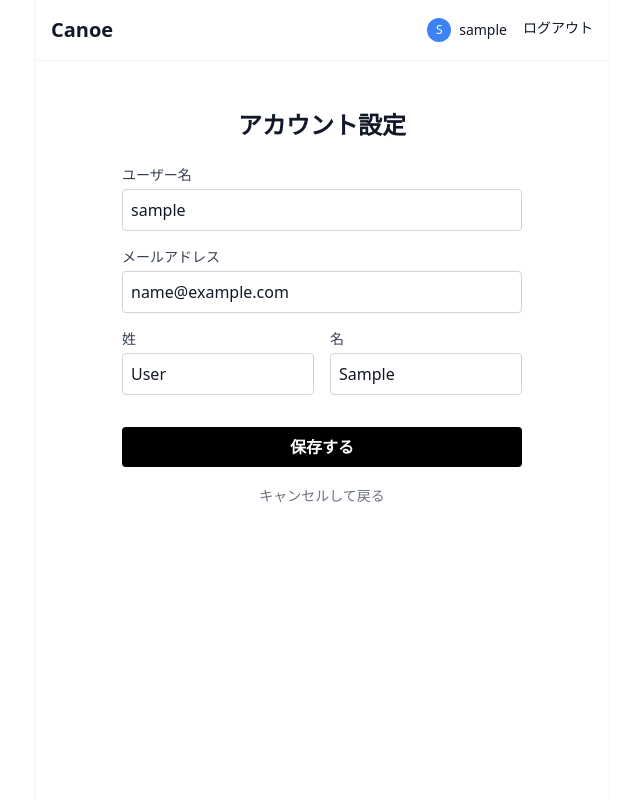
After one commit to tatsumi-yoshikawa/canoe, a Django app: page /profile/edit/ in a window 1280 px wide. The commit adds this page. Shown: the whole page, without its empty margins (318-958 px from the left). Run offline with Django 5.2, Linux system fonts and the light colour scheme; the visitor is signed in with stand-in values (Sample User, id 1); some libraries are stand-ins or nearby versions.

Commit message:
modified files for testing AI generated twittre like SNS application

```diff
--- a/app/forms.py
+++ b/app/forms.py
@@ -1,5 +1,7 @@
 from django import forms
 from app.models import Tweet
+from django.contrib.auth.models import User
+
 
 class TweetForm(forms.ModelForm):
     class Meta:
@@ -7,11 +9,21 @@ class TweetForm(forms.ModelForm):
         fields = ['content']
         widgets = {
             'content': forms.Textarea(attrs={
-                'class': 'w-full bg-gray-100 rounded-lg p-4 border border-gray-200 focus:outline-none focus:ring-2 focus:ring-blue-400 focus:bg-white transition duration-200 resize-none',
-                'rows': '3',
-                'placeholder': '今どうしてる？',
-                # Alpine.jsと連携するための属性
-                'x-model': 'content',
-                'maxlength': '280'
+                'class': 'w-full bg-transparent border-none focus:ring-0 text-lg placeholder-gray-400 resize-none',
+                'rows': 2,
+                'placeholder': 'いまどうしてる？',
             })
         }
+
+
+class UserUpdateForm(forms.ModelForm):
+    class Meta:
+        model = User
+        # 標準Userモデルにあるフィールドのみ使用
+        fields = ['username', 'email', 'first_name', 'last_name']
+        widgets = {
+            'username': forms.TextInput(attrs={'class': 'w-full border border-gray-300 p-2 rounded'}),
+            'email': forms.EmailInput(attrs={'class': 'w-full border border-gray-300 p-2 rounded'}),
+            'first_name': forms.TextInput(attrs={'class': 'w-full border border-gray-300 p-2 rounded'}),
+            'last_name': forms.TextInput(attrs={'class': 'w-full border border-gray-300 p-2 rounded'}),
+        }
--- a/app/templates/app/base.html
+++ b/app/templates/app/base.html
@@ -3,32 +3,39 @@
 <head>
     <meta charset="UTF-8">
     <meta name="viewport" content="width=device-width, initial-scale=1.0">
-    <title>Django Tweet App</title>
-
-    <!-- Tailwind CSS -->
+    <title>Canoe</title>
     <script src="https://cdn.tailwindcss.com"></script>
-
-    <!-- HTMX -->
     <script src="https://unpkg.com/htmx.org@1.9.10"></script>
-
-    <!-- Alpine.js -->
-    <script defer src="https://cdn.jsdelivr.net/npm/alpinejs@3.x.x/dist/cdn.min.js"></script>
-
-    <!-- CSRFトークンをHTMXヘッダーに自動付与する設定 -->
     <script>
         document.body.addEventListener('htmx:configRequest', (event) => {
             event.detail.headers['X-CSRFToken'] = '{{ csrf_token }}';
         });
     </script>
 </head>
-<body class="bg-gray-50 text-gray-800">
-    <div class="max-w-xl mx-auto min-h-screen bg-white shadow-lg border-x border-gray-100">
-        <!-- ヘッダー -->
-        <header class="p-4 border-b border-gray-100 sticky top-0 bg-white/90 backdrop-blur-sm z-10">
-            <h1 class="text-xl font-bold text-blue-500">Home</h1>
+<body class="bg-white text-gray-900 min-h-screen">
+    <div class="container mx-auto max-w-xl border-x border-gray-100 min-h-screen">
+        <!-- ナビゲーション -->
+        <header class="flex justify-between items-center p-4 border-b border-gray-100 sticky top-0 bg-white/90 backdrop-blur z-10">
+            <h1 class="text-xl font-bold"><a href="{% url 'timeline' %}">Canoe</a></h1>
+            <nav class="flex gap-4 text-sm font-medium">
+                {% if user.is_authenticated %}
+                    <a href="{% url 'profile_edit' %}" class="flex items-center gap-2 hover:text-blue-500">
+                        <!-- アイコンの代わりにイニシャルを表示 -->
+                        <div class="w-6 h-6 rounded-full bg-blue-500 text-white flex items-center justify-center text-xs">
+                            {{ user.username.0|upper }}
+                        </div>
+                        {{ user.username }}
+                    </a>
+                    <form action="{% url 'logout' %}" method="post" class="inline">
+                        {% csrf_token %}
+                        <button type="submit" class="hover:text-red-500">ログアウト</button>
+                    </form>
+                {% else %}
+                    <a href="{% url 'login' %}">ログイン</a>
+                {% endif %}
+            </nav>
         </header>
 
-        <!-- コンテンツ埋め込み -->
         <main>
             {% block content %}{% endblock %}
         </main>
--- /dev/null
+++ b/app/templates/app/profile_edit.html
@@ -0,0 +1,42 @@
+{% extends 'app/base.html' %}
+
+{% block content %}
+<div class="max-w-md mx-auto p-6 mt-6">
+    <h2 class="text-2xl font-bold mb-6 text-center">アカウント設定</h2>
+
+    <form method="POST" class="space-y-4">
+        {% csrf_token %}
+
+        <div>
+            <label class="block text-sm font-medium text-gray-700 mb-1">ユーザー名</label>
+            {{ form.username }}
+        </div>
+
+        <div>
+            <label class="block text-sm font-medium text-gray-700 mb-1">メールアドレス</label>
+            {{ form.email }}
+        </div>
+
+        <div class="grid grid-cols-2 gap-4">
+            <div>
+                <label class="block text-sm font-medium text-gray-700 mb-1">姓</label>
+                {{ form.last_name }}
+            </div>
+            <div>
+                <label class="block text-sm font-medium text-gray-700 mb-1">名</label>
+                {{ form.first_name }}
+            </div>
+        </div>
+
+        <div class="pt-4">
+            <button type="submit" class="w-full bg-black text-white font-bold py-2 rounded hover:bg-gray-800 transition">
+                保存する
+            </button>
+        </div>
+
+        <div class="text-center mt-4">
+            <a href="{% url 'timeline' %}" class="text-sm text-gray-500 hover:text-black">キャンセルして戻る</a>
+        </div>
+    </form>
+</div>
+{% endblock %}
--- a/app/urls.py
+++ b/app/urls.py
@@ -7,8 +7,16 @@ from app import views
 #     path('detail/', views.detail, name='detail'),
 # ]
 
+
+from django.contrib.auth import views as auth_views
+
+
 urlpatterns = [
-    path('', views.index, name='index'),
-    path('tweet/create/', views.create_tweet, name='create_tweet'),
-    path('tweet/<int:tweet_id>/like/', views.like_tweet, name='like_tweet'),
+    path('', views.timeline, name='timeline'),
+    path('tweet/create/', views.tweet_create, name='tweet_create'),
+    path('tweet/<int:pk>/like/', views.like_toggle, name='like_toggle'),
+    path('profile/edit/', views.profile_edit, name='profile_edit'),
+
+    path('accounts/login/', auth_views.LoginView.as_view(template_name='app/login.html'), name='login'),
+    path('logout/', auth_views.LogoutView.as_view(), name='logout'),
 ]
--- a/app/views.py
+++ b/app/views.py
@@ -17,30 +17,63 @@ from django.shortcuts import render
 #     return render(request, 'app/detail.html')
 
 
-from django.shortcuts import get_object_or_404
-from django.http import HttpResponse
+from django.shortcuts import get_object_or_404, redirect
+from django.contrib.auth.decorators import login_required
+from django.views.decorators.http import require_http_methods
 from app.models import Tweet
-from app.forms import TweetForm
+from app.forms import TweetForm, UserUpdateForm
 
-def index(request):
-    tweets = Tweet.objects.order_by('-created_at')
+
+@login_required
+def timeline(request):
+    # Userモデルのみ結合（Profile結合は削除）
+    tweets = Tweet.objects.select_related('user').prefetch_related('likes')
     form = TweetForm()
-    return render(request, 'app/index.html', {'tweets': tweets, 'form': form})
+    return render(request, 'app/timeline.html', {
+        'tweets': tweets,
+        'form': form
+    })
 
-def create_tweet(request):
-    if request.method == "POST":
-        form = TweetForm(request.POST)
+
+@login_required
+@require_http_methods(["POST"])
+def tweet_create(request):
+    form = TweetForm(request.POST)
+    if form.is_valid():
+        tweet = form.save(commit=False)
+        tweet.user = request.user
+        tweet.save()
+        return render(request, 'app/partials/tweet.html', {'tweet': tweet})
+    return render(request, 'app/partials/tweet.html', {'error': True}) # 簡易エラー処理
+
+
+@login_required
+@require_http_methods(["POST"])
+def like_toggle(request, pk):
+    tweet = get_object_or_404(Tweet, pk=pk)
+    user = request.user
+
+    if user in tweet.likes.all():
+        tweet.likes.remove(user)
+        is_liked = False
+    else:
+        tweet.likes.add(user)
+        is_liked = True
+
+    return render(request, 'app/partials/like_button.html', {
+        'tweet': tweet,
+        'is_liked': is_liked
+    })
+
+
+@login_required
+def profile_edit(request):
+    if request.method == 'POST':
+        form = UserUpdateForm(request.POST, instance=request.user)
         if form.is_valid():
-            tweet = form.save()
-            # HTMXリクエストに対しては、作成されたツイートのHTML断片だけを返す
-            return render(request, 'app/partials/tweet.html', {'tweet': tweet})
-    return HttpResponse(status=400)
+            form.save()
+            return redirect('timeline')
+    else:
+        form = UserUpdateForm(instance=request.user)
 
-def like_tweet(request, tweet_id):
-    if request.method == "POST":
-        tweet = get_object_or_404(Tweet, pk=tweet_id)
-        tweet.likes += 1
-        tweet.save()
-        # いいねボタン部分だけを更新するために、ボタンのHTML断片を返す
-        return render(request, 'app/partials/like_button.html', {'tweet': tweet})
-    return HttpResponse(status=400)
+    return render(request, 'app/profile_edit.html', {'form': form})
--- a/canoe/settings.py
+++ b/canoe/settings.py
@@ -170,3 +170,8 @@ SECURE_HSTS_INCLUDE_SUBDOMAINS = env('SECURE_HSTS_INCLUDE_SUBDOMAINS')
 SECURE_SSL_REDIRECT = env('SECURE_SSL_REDIRECT')
 
 SECURE_PROXY_SSL_HEADER = env('SECURE_PROXY_SSL_HEADER')
+
+
+# Prototype
+LOGIN_REDIRECT_URL = 'timeline'
+LOGOUT_REDIRECT_URL = 'login'
--- a/canoe/urls.py
+++ b/canoe/urls.py
@@ -26,5 +26,6 @@ urlpatterns = [
 from django.urls import include
 
 urlpatterns += [
-    path('app/', include('app.urls')),
+    # path('app/', include('app.urls')),
+    path('', include('app.urls')),
 ]
```
Also changed, not shown: app/models.py (+9 -2 lines), app/templates/app/login.html (added, +14 -0 lines), app/templates/app/partials/like_button.html (+14 -7 lines), app/templates/app/partials/tweet.html (+11 -25 lines), app/templates/app/timeline.html (added, +31 -0 lines), app/migrations/0002_alter_tweet_options_tweet_user_remove_tweet_likes_and_more.py (added).
